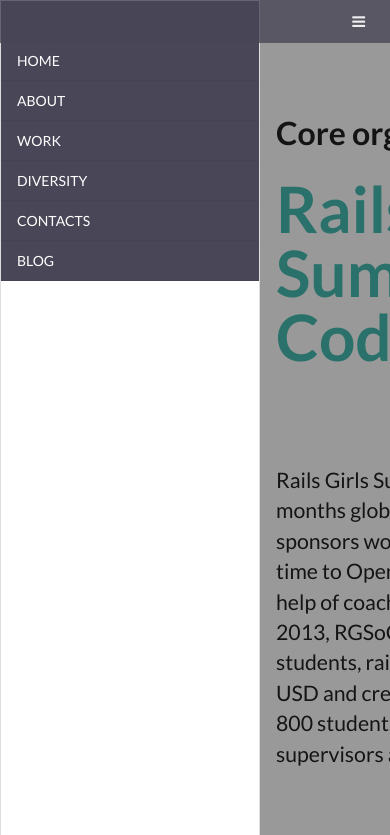
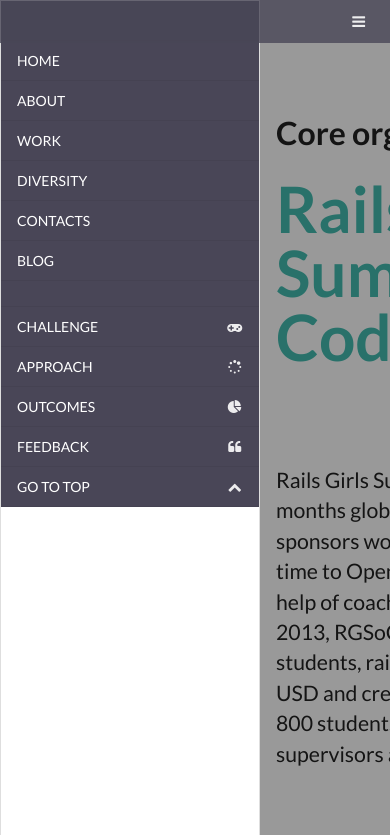
Before and after one commit to anasofiapinho/anasofiapinho.github.io, a plain HTML site: page work/work-rgsoc.html in a window 390 px wide. Both pictures are taken after a click on the link 361 px from the left and 21 px from the top of the page. Shown: the top 835 px of the page. Drawn offline with nearby package versions, Linux system fonts and the light colour scheme.

Commit message:
Update portfolio menu on mobile

```diff
--- a/work/work-rgsoc.html
+++ b/work/work-rgsoc.html
@@ -47,7 +47,15 @@
     <a class="item" href="../index.html#diversity">DIVERSITY</a>
     <a class="item" href="../index.html#contacts">CONTACTS</a>
     <a class="item" href="https://medium.com/@anasofiapinho" target="_blank">BLOG</a>
+    <a class="item" href="../index.html#top"></a>
+    <a class="item" href="#challenge"><i class="game icon"></i> CHALLENGE</a>
+    <a class="item" href="#approach"><i class="spinner icon"></i> APPROACH</a>
+    <a class="item" href="#outcomes"><i class="pie chart icon"></i> OUTCOMES</a>
+    <a class="item" href="#feedback"><i class="quote left icon"></i> FEEDBACK</a>
+    <a class="item" href="#top"><i class="chevron up icon"></i> GO TO TOP</a>
   </div>
+
+
 
   <!-- Page Contents -->
   <div class="pusher">
```
